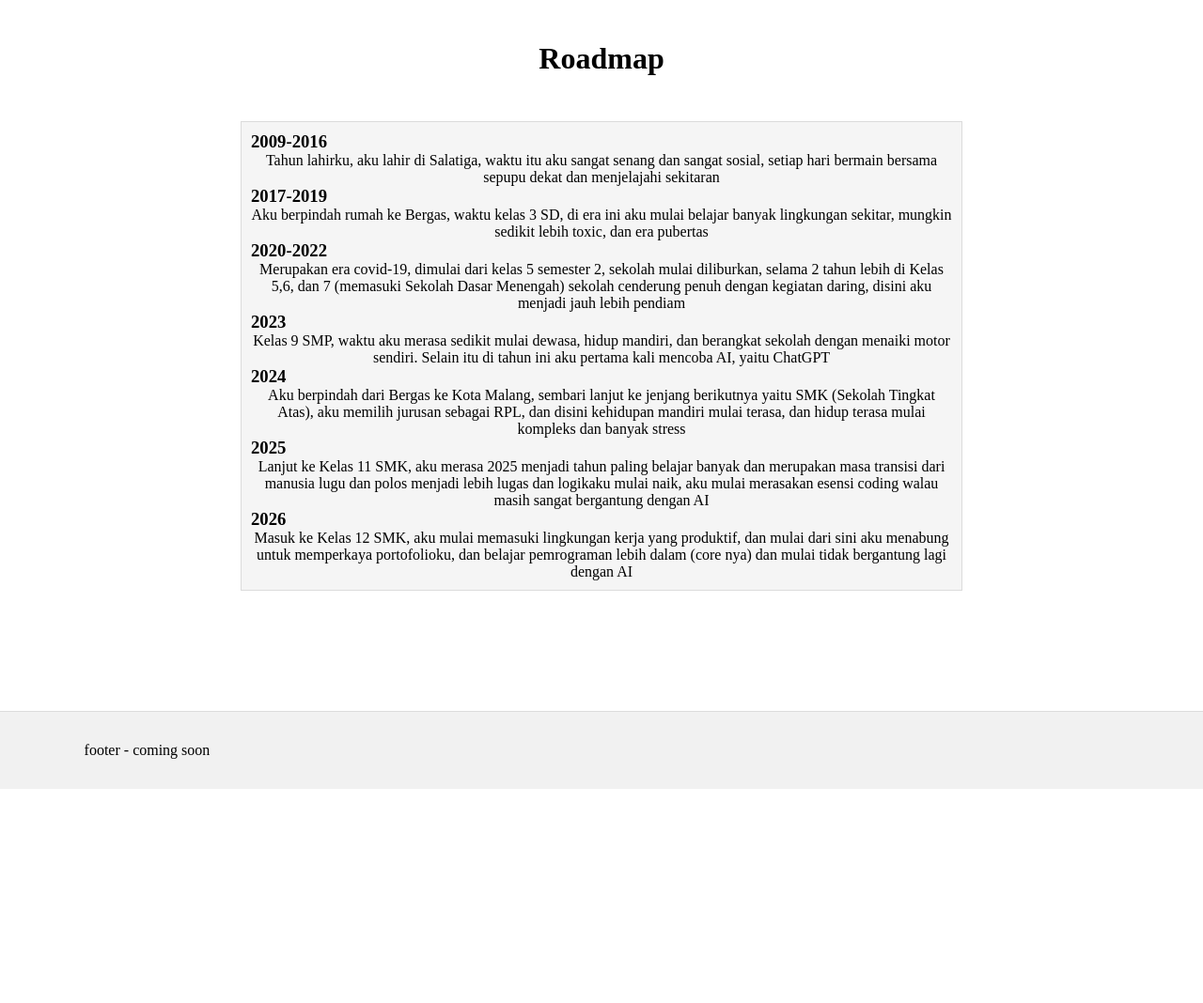
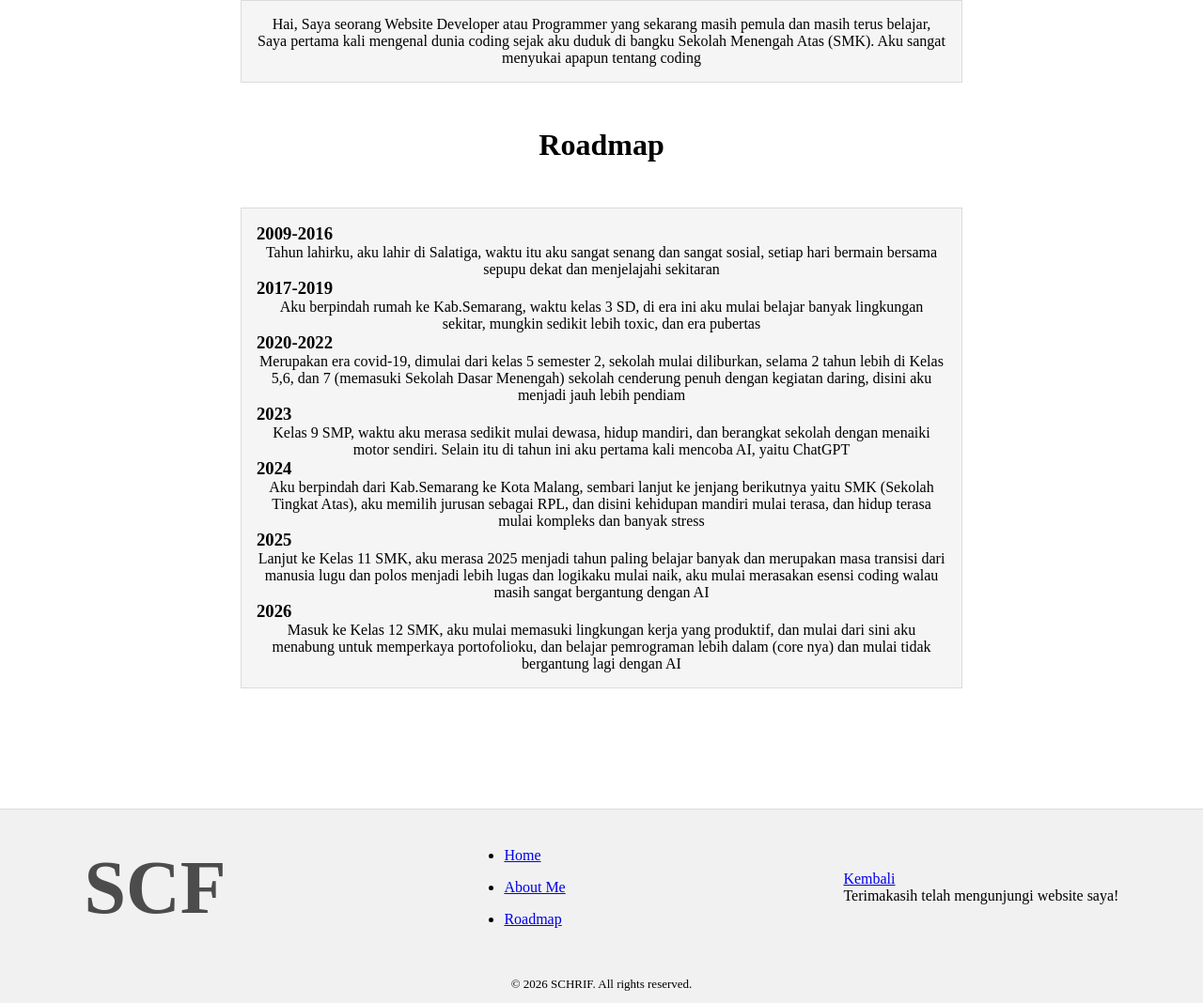
Before and after one commit to itscfebry/Portofolio-Project, a plain HTML site: page index.html in a window 1280 px wide. Shown: the part 942-2010 px from the top of the page at 94% size. Before the commit the page ends 1782 px from the top, so only its background shows below. Drawn offline with Linux system fonts and the light colour scheme.

Commit message:
Build-4 feat: footer test

```diff
--- a/index.html
+++ b/index.html
@@ -3,13 +3,13 @@
 <head>
     <meta charset="UTF-8">
     <meta name="viewport" content="width=device-width, initial-scale=1.0">
-    <title>SEMA Website</title>
+    <title>SCF Website</title>
     <link rel="stylesheet" href="ui.css">
 </head>
 <body>
     <!-- Navbar -->
     <nav class="navbar">
-        <a href="#" class="nav-logo"><span>SEMA</span> a portofolio website</a>
+        <a href="#" class="nav-logo"><span>SCF</span> a portofolio website</a>
 
         <div class="nav-items">
             <a href="#home">Home</a>
@@ -19,7 +19,7 @@
     </nav>
 
     <!-- Home -->
-    <section id="home">
+    <section id="home" class="home">
         <div class="hero">
             <h1 class="title">Welcome!</h1>
             <h1>to My Portofolio Website</h1>
@@ -37,7 +37,7 @@
     <!-- About Me -->
     <h1 id="about">Tentang Saya</h1>
     <div class="about-me">
-        <p>Hai, Saya seorang Website Developer atau Programmer yang sekarang masih begginer dan masih terus belajar, Saya pertama kali mengenal dunia coding sejak aku duduk di bangku Sekolah Menengah Atas (SMK). Aku sangat menyukai apapun tentang coding</p>
+        <p>Hai, Saya seorang Website Developer atau Programmer yang sekarang masih pemula dan masih terus belajar, Saya pertama kali mengenal dunia coding sejak aku duduk di bangku Sekolah Menengah Atas (SMK). Aku sangat menyukai apapun tentang coding</p>
     </div>
 
     <!-- Roadmap -->
@@ -46,13 +46,13 @@
         <h3>2009-2016</h3>
         <p>Tahun lahirku, aku lahir di Salatiga, waktu itu aku sangat senang dan sangat sosial, setiap hari bermain bersama sepupu dekat dan menjelajahi sekitaran</p>
         <h3>2017-2019</h3>
-        <p>Aku berpindah rumah ke Bergas, waktu kelas 3 SD, di era ini aku mulai belajar banyak lingkungan sekitar, mungkin sedikit lebih toxic, dan era pubertas</p>
+        <p>Aku berpindah rumah ke Kab.Semarang, waktu kelas 3 SD, di era ini aku mulai belajar banyak lingkungan sekitar, mungkin sedikit lebih toxic, dan era pubertas</p>
         <h3>2020-2022</h3>
         <p>Merupakan era covid-19, dimulai dari kelas 5 semester 2, sekolah mulai diliburkan, selama 2 tahun lebih di Kelas 5,6, dan 7 (memasuki Sekolah Dasar Menengah) sekolah cenderung penuh dengan kegiatan daring, disini aku menjadi jauh lebih pendiam</p>
         <h3>2023</h3>
         <p>Kelas 9 SMP, waktu aku merasa sedikit mulai dewasa, hidup mandiri, dan berangkat sekolah dengan menaiki motor sendiri. Selain itu di tahun ini aku pertama kali mencoba AI, yaitu ChatGPT</p>
         <h3>2024</h3>
-        <p>Aku berpindah dari Bergas ke Kota Malang, sembari lanjut ke jenjang berikutnya yaitu SMK (Sekolah Tingkat Atas), aku memilih jurusan sebagai RPL, dan disini kehidupan mandiri mulai terasa, dan hidup terasa mulai kompleks dan banyak stress</p>
+        <p>Aku berpindah dari Kab.Semarang ke Kota Malang, sembari lanjut ke jenjang berikutnya yaitu SMK (Sekolah Tingkat Atas), aku memilih jurusan sebagai RPL, dan disini kehidupan mandiri mulai terasa, dan hidup terasa mulai kompleks dan banyak stress</p>
         <h3>2025</h3>
         <p>Lanjut ke Kelas 11 SMK, aku merasa 2025 menjadi tahun paling belajar banyak dan merupakan masa transisi dari manusia lugu dan polos menjadi lebih lugas dan logikaku mulai naik, aku mulai merasakan esensi coding walau masih sangat bergantung dengan AI</p>
         <h3>2026</h3>
@@ -61,8 +61,23 @@
 
     <!-- footer -->
     <section class="footer">
-        footer - coming soon
+        <div class="nav-logo">
+            <span>SCF</span>
+        </div>
+        <div class="foot-items">
+            <ul>
+            <li><a href="#home">Home</a></li>
+            <li><a href="#about">About Me</a></li>
+            <li><a href="#roadmap">Roadmap</a></li>
+            </ul>
+        </div>
+        <div class="foot-content">
+            <a href="#home">Kembali</a>
+            <p>Terimakasih telah mengunjungi website saya!</p>
+        </div>
     </section>
-
+    <div class="foot-btm">
+        <p>&copy; 2026 SCHRIF. All rights reserved.</p>
+    </div>
 </body>
 </html>
--- a/ui.css
+++ b/ui.css
@@ -7,7 +7,7 @@
 }
 
 html {
-    scroll-padding-top: 6.5rem;
+    scroll-padding-top: 6rem;
     scroll-behavior: smooth;
 }
 
@@ -22,23 +22,37 @@ h1 {
 p {
     text-align: center;
 }
-div {
+/* div {
   padding: 10px;
   margin: 10px;
+  margin-left: 20%;
+  margin-right: 20%;
+  align-items: center;
+} */
+
+.home {
+    padding: 1rem;
+    margin: 1rem;
     margin-left: 20%;
     margin-right: 20%;
     align-items: center;
 }
 
 .cred {
+    padding: 1rem;
+    margin: 1rem;
     background-color: #fbcccc;
 }
 
 .cblue {
+    padding: 1rem;
+    margin: 1rem;
     background-color: #d2e4ff;
 }
 
 .about-me {
+    padding: 1rem;
+    margin: 1rem;
     background-color: whitesmoke;
     border: 1px solid rgb(219, 219, 219);
     margin: 1.3rem 20%;
@@ -82,8 +96,40 @@ div {
 }
 
 .footer {
+    display: flex;
+    justify-content: space-between;
+    align-items: center;
     background-color: #f1f1f1;
     border-top: 1px solid gainsboro;
     margin-top: 8rem;
     padding: 2rem 7%;
+    gap: 1rem;
+    flex-wrap: wrap;
 }
+
+.footer .nav-logo span {
+    color: #4c4c4d;
+    font-size: 5rem;
+    font-weight: bolder;
+}
+
+.foot-items {
+    li {
+        padding: 0.5rem 0;
+    }
+}
+
+.foot-btm {
+    width: 100%;
+    padding: 0.75rem 7%;
+    background-color: #f1f1f1;
+    font-size: small;
+    text-align: center;
+}
+
+@media (max-width: 600px) {
+    .footer {
+        justify-content: center;
+        text-align: center;
+    }
+}
```
Lines whose indentation alone changed are shown as unchanged.
